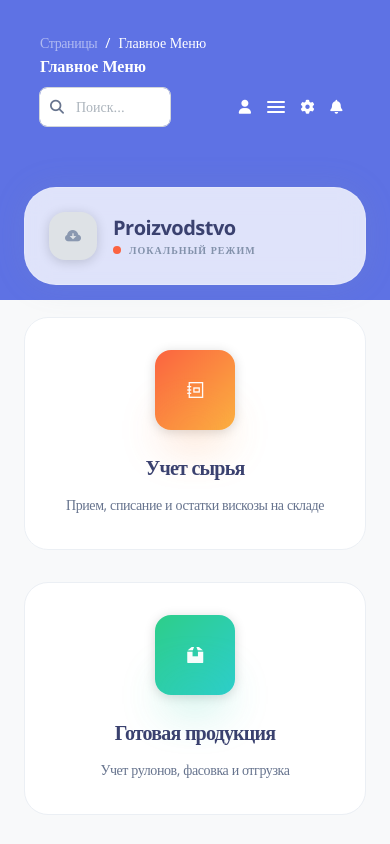
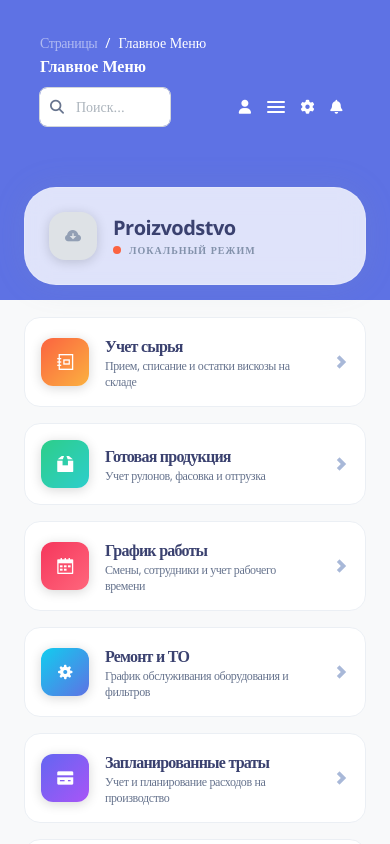
Before and after one commit to sklad-manager/proizvodstvo, a Next.js app: page / in a window 390 px wide. Shown: the top 844 px of the page. Built offline with nearby package versions, Linux system fonts and the light colour scheme.

Commit message:
optimized mobile navigation and redesigned home page list

```diff
--- a/src/app/page.tsx
+++ b/src/app/page.tsx
@@ -146,30 +146,31 @@ export default function Home() {
         )}
       </div>
 
-      <div className="grid grid-cols-1 md:grid-cols-2 lg:grid-cols-3 gap-8">
+      <div className="grid grid-cols-1 md:grid-cols-2 lg:grid-cols-3 gap-4 md:gap-8">
         {menuItems.map((item, index) => (
-          <Link href={item.href} key={index} className="group block h-full outline-none">
-            <div className={`relative flex flex-col items-center text-center h-full bg-white rounded-3xl border border-gray-100 p-8 transition-all duration-500 ease-out hover:-translate-y-2 hover:shadow-[0_20px_40px_-15px_rgba(0,0,0,0.1)] hover:border-transparent z-10 ${item.hoverBg}`}>
+          <Link href={item.href} key={index} className="group block outline-none">
+            <div className={`relative flex items-center md:flex-col md:text-center gap-4 md:gap-0 bg-white rounded-2xl md:rounded-3xl border border-gray-100 p-4 md:p-8 transition-all hover:shadow-lg ${item.hoverBg}`}>
 
               {/* Блок иконки */}
-              <div className={`relative flex items-center justify-center w-20 h-20 mb-6 rounded-2xl ${item.gradient} shadow-lg group-hover:scale-110 transition-transform duration-500 ease-out`}>
-                <i className={`ni ${item.icon} text-3xl text-white`}></i>
-                {/* Мягкая тень под иконкой */}
-                <div className={`absolute -bottom-2 w-14 h-4 ${item.gradient} blur-xl opacity-60 group-hover:opacity-100 transition-opacity duration-500`}></div>
+              <div className={`flex items-center justify-center w-12 h-12 md:w-20 md:h-20 md:mb-6 rounded-xl md:rounded-2xl shrink-0 ${item.gradient} shadow-lg text-white`}>
+                <i className={`ni ${item.icon} text-lg md:text-3xl`}></i>
               </div>
 
               {/* Текстовый блок */}
-              <div className="relative z-10">
-                <h3 className={`mb-3 text-xl font-bold text-slate-800 transition-colors duration-300 ${item.textColor}`}>
+              <div className="flex-1">
+                <h3 className={`text-base md:text-xl font-bold text-slate-800 mb-0 md:mb-3 ${item.textColor}`}>
                   {item.name}
                 </h3>
-                <p className="text-sm leading-relaxed text-slate-500 mb-0 font-medium">
+                <p className="text-xs md:text-sm text-slate-500 mb-0 font-medium line-clamp-1 md:line-clamp-none">
                   {item.description}
                 </p>
               </div>
 
-              {/* Декоративная линия снизу */}
-              <div className={`absolute bottom-0 left-1/2 -translate-x-1/2 w-0 h-1 rounded-t-full ${item.line} group-hover:w-1/2 transition-all duration-500 ease-out opacity-80`}></div>
+              {/* Стрелочка для мобилок */}
+              <i className="ni ni-bold-right text-[10px] text-slate-300 md:hidden"></i>
+
+              {/* Декоративная линия (только для десктопа) */}
+              <div className={`hidden md:block absolute bottom-0 left-1/2 -translate-x-1/2 w-0 h-1 rounded-t-full ${item.line} group-hover:w-1/2 transition-all duration-500 opacity-80`}></div>
             </div>
           </Link>
         ))}
--- a/src/app/raw-materials/page.tsx
+++ b/src/app/raw-materials/page.tsx
@@ -125,8 +125,8 @@ export default function RawMaterialsPage() {
       {/* Шапка */}
       <div className="flex flex-wrap items-center justify-between gap-4 bg-white p-4 md:p-6 rounded-[1.5rem] md:rounded-3xl shadow-sm border border-gray-100">
         <div className="flex items-center gap-3 md:gap-4">
-          <Link href="/" className="flex items-center justify-center w-10 h-10 rounded-xl bg-gray-50 text-slate-600 hover:bg-gray-100 transition-colors">
-            <i className="ni ni-bold-left text-xs"></i>
+          <Link href="/" className="flex items-center justify-center w-12 h-12 md:w-10 md:h-10 rounded-2xl bg-slate-800 text-white md:bg-gray-50 md:text-slate-600 hover:bg-black md:hover:bg-gray-100 transition-all shadow-lg md:shadow-none">
+            <i className="ni ni-bold-left text-sm md:text-xs"></i>
           </Link>
           <div>
             <h2 className="text-xl md:text-2xl font-bold text-slate-800 tracking-tight">Учет сырья</h2>
```
